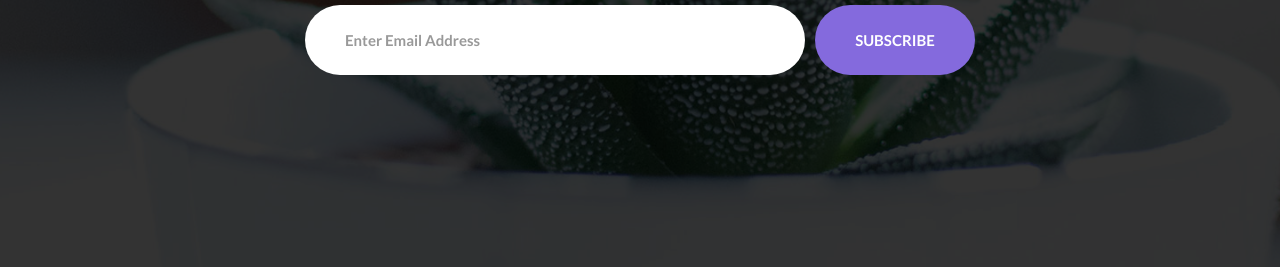
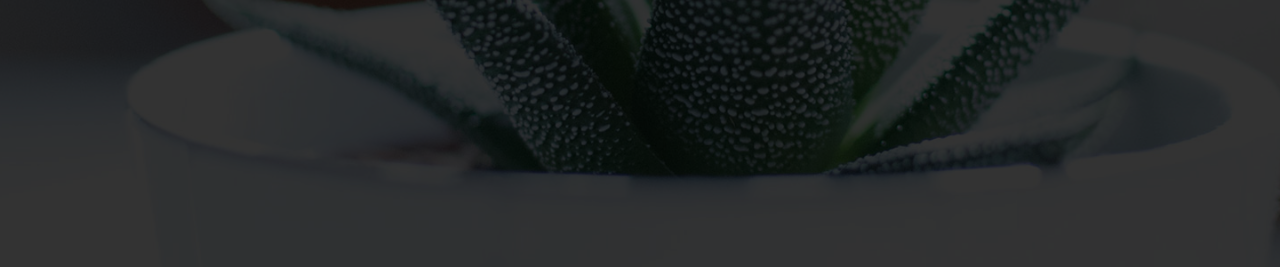
Before and after one commit to uzairali19/H-A-naturesbest, a plain HTML site: page index.html in a window 1280 px wide. Shown: the part 533-800 px from the top of the page. Drawn offline with Linux system fonts and the light colour scheme.

Commit message:
Final Countdown

```diff
--- a/index.html
+++ b/index.html
@@ -1,7 +1,7 @@
 <!DOCTYPE html>
 <html lang="en">
 <head>
-	<title>Coming Soon 2</title>
+	<title>H&A Natures Best</title>
 	<meta charset="UTF-8">
 	<meta name="viewport" content="width=device-width, initial-scale=1">
 <!--===============================================================================================-->
@@ -61,7 +61,7 @@
 				</div>
 			</div>
 
-			<form class="w-full flex-w flex-c-m validate-form">
+			<!-- <form class="w-full flex-w flex-c-m validate-form">
 
 				<div class="wrap-input100 validate-input where1" data-validate = "Valid email is required: ex@abc.xyz">
 					<input class="input100 placeholder0 s2-txt2" type="text" name="email" placeholder="Enter Email Address">
@@ -72,7 +72,7 @@
 				<button class="flex-c-m size3 s2-txt3 how-btn1 trans-04 where1">
 					Subscribe
 				</button>
-			</form>
+			</form> -->
 		</div>
 	</div>
 
```
